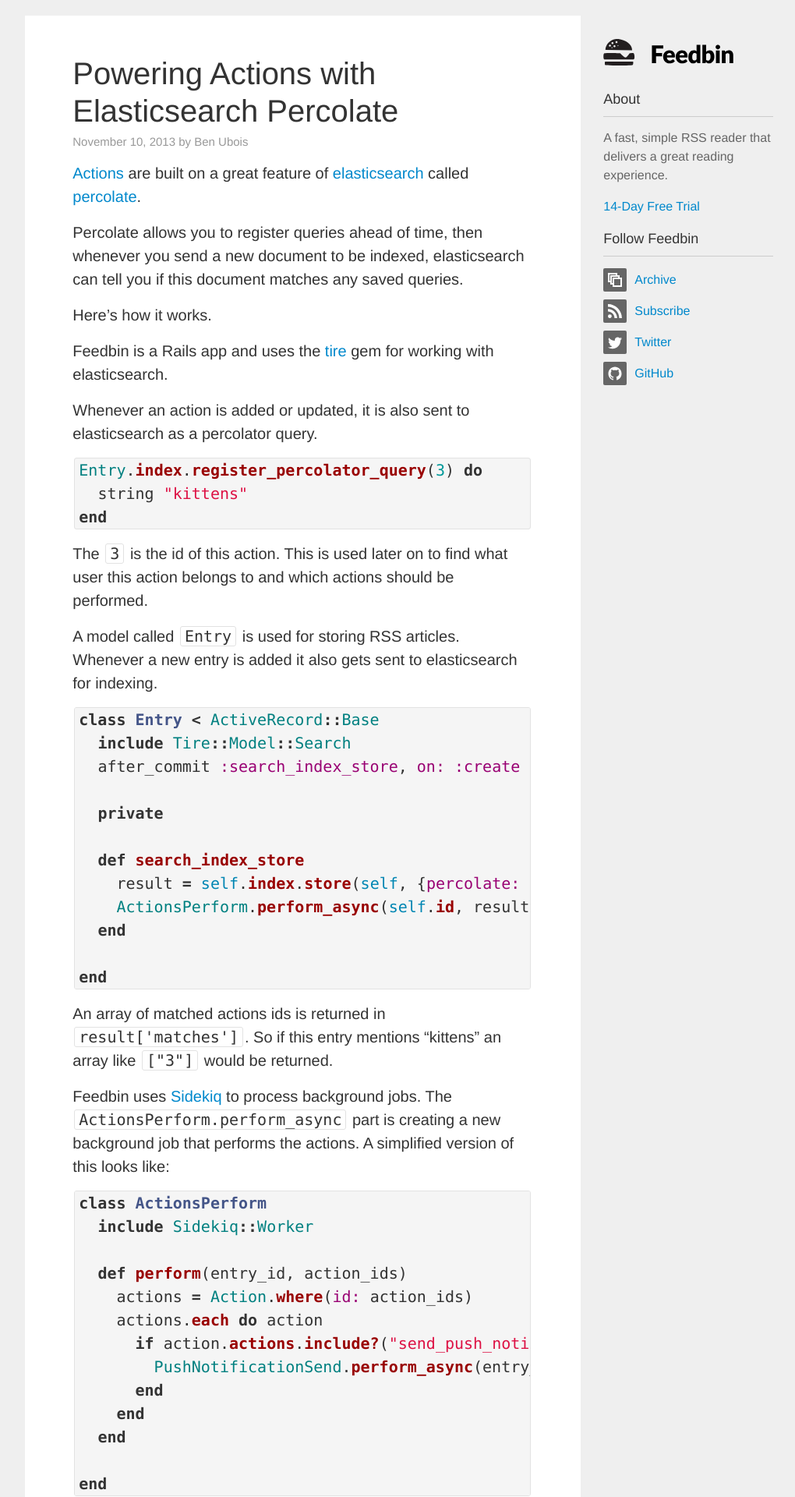
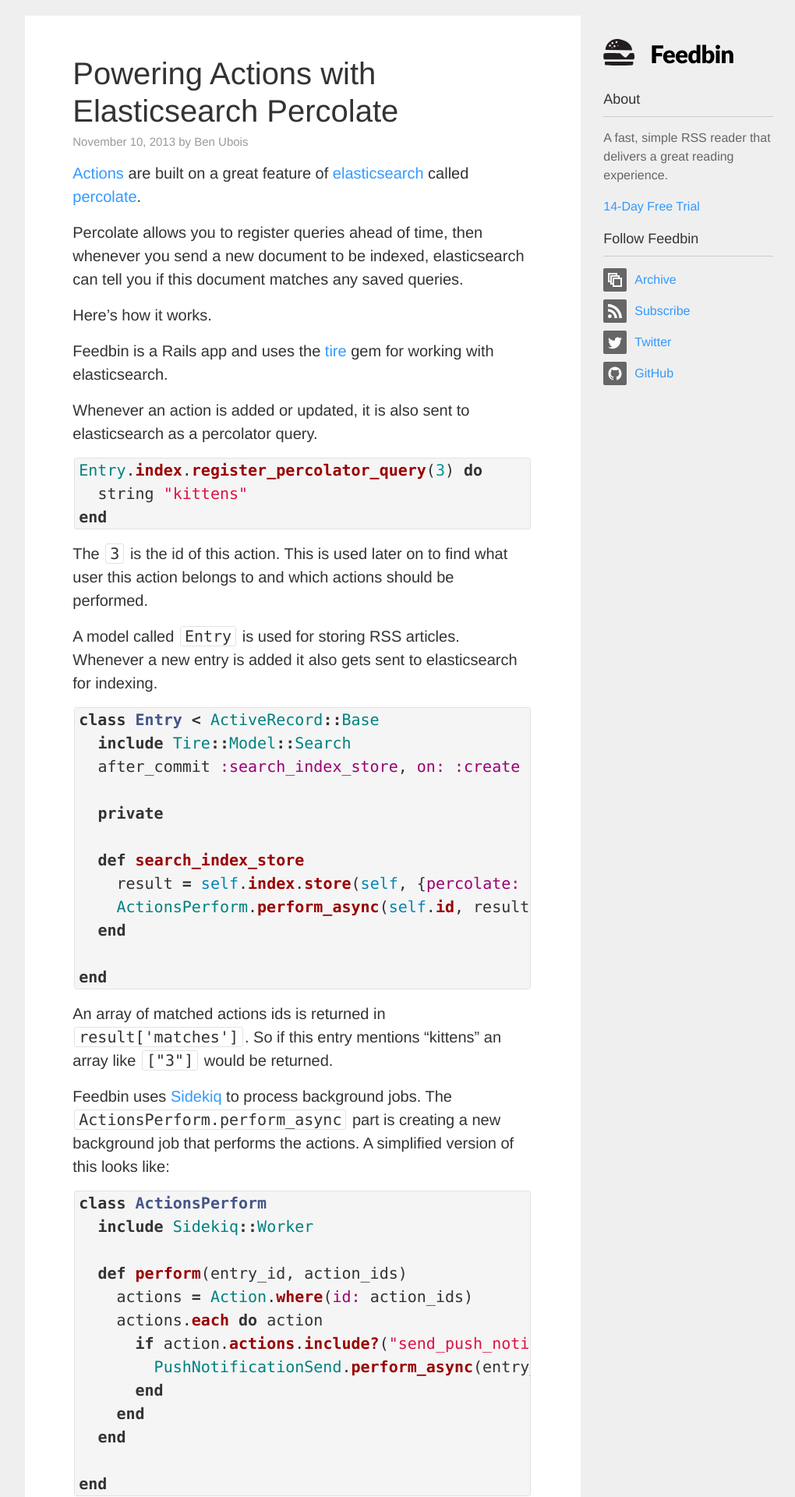
Before and after one commit to digideskio/feedbin-blog, a Jekyll site: the page built from index.html, in a window 1280 px wide. Shown: the top 1920 px of the page at 78% size, without its empty margins (128-1148 px from the left). Built offline with Jekyll 4.4.1, drawn with Linux system fonts in a browser that asks for light colours; the list of posts is cut into pages by our own code; comment, search, counter and statistics services are not loaded.

Commit message:
Updated link color.

```diff
--- a/assets/stylesheets/css.css
+++ b/assets/stylesheets/css.css
@@ -53,7 +53,7 @@
 a:link,a:visited {
 	text-decoration: none;
 	outline: none;
-	color: #08C;
+	color: #3399ff;
 }
 
 a:hover {
```
